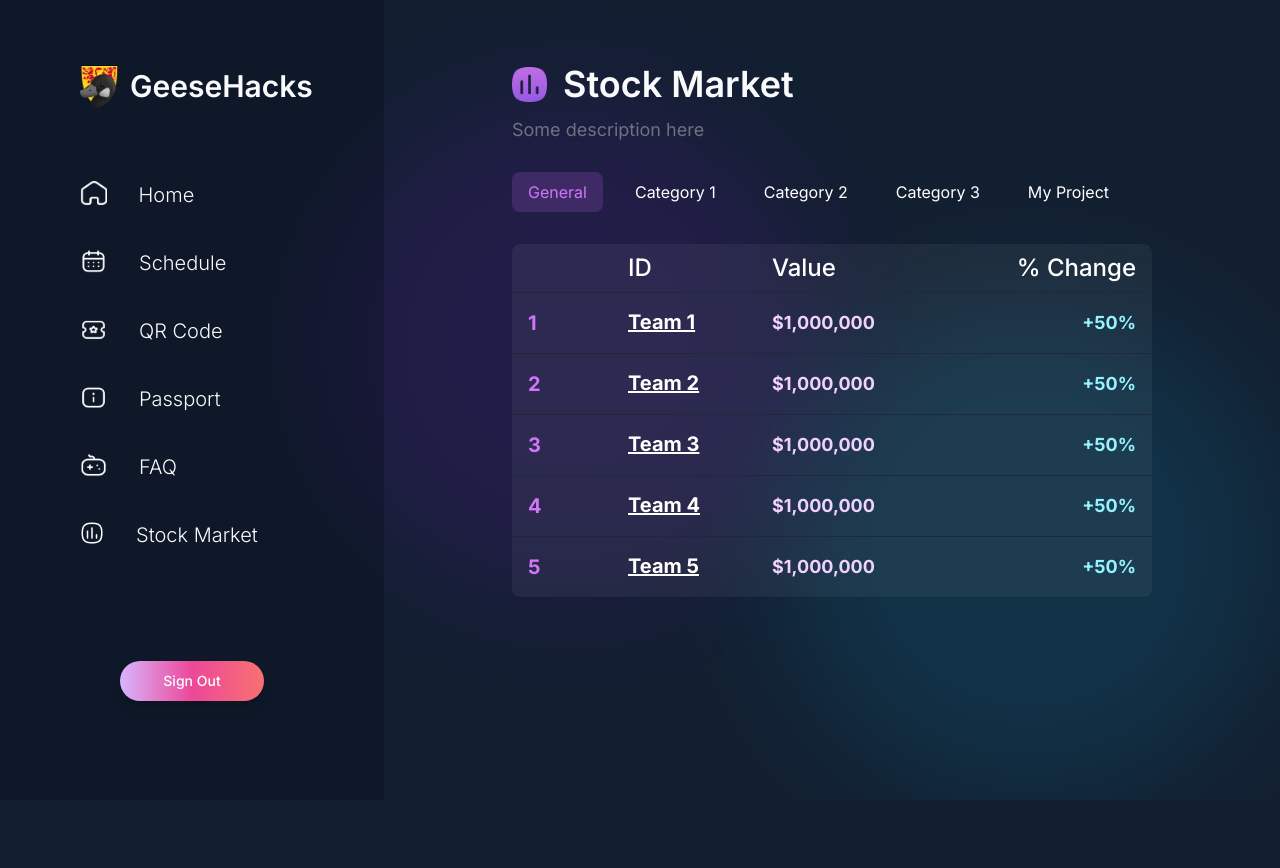
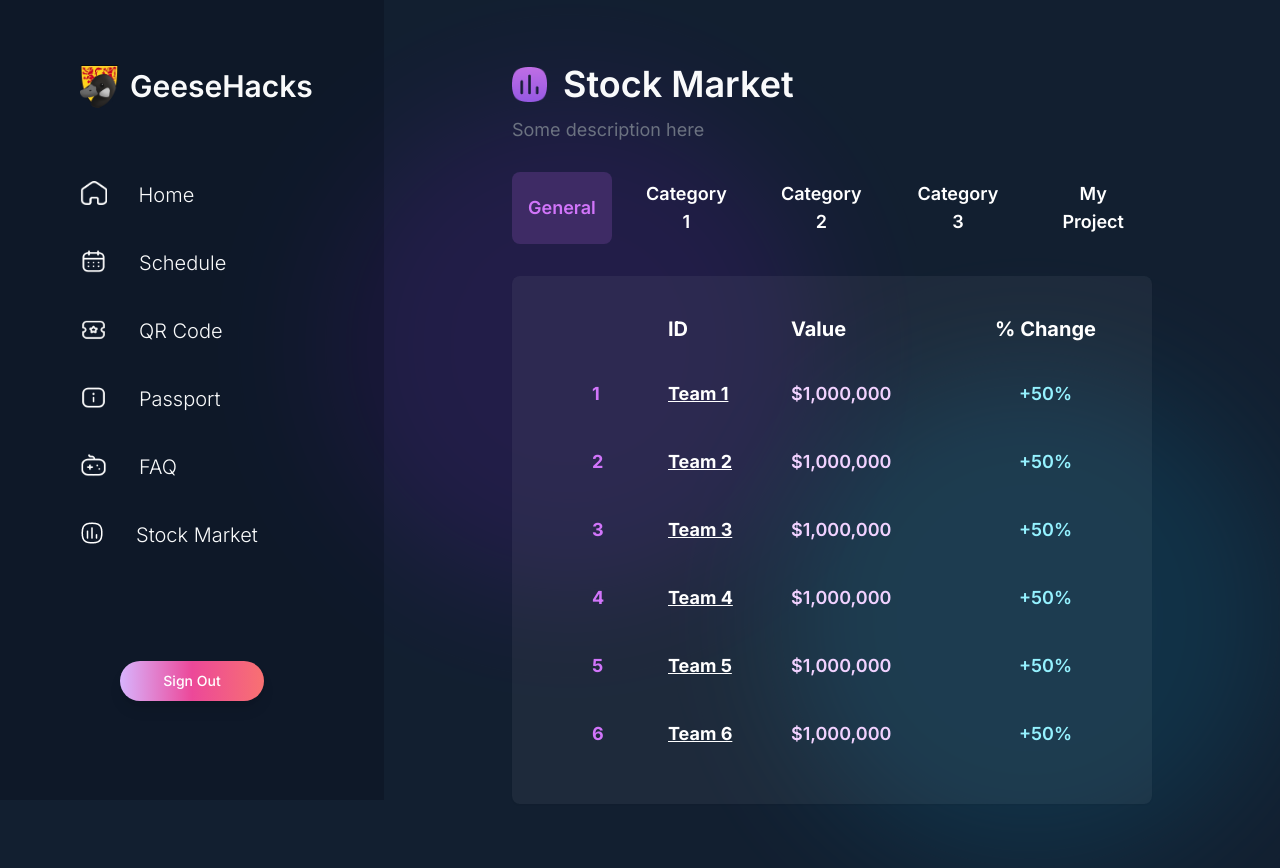
Before and after one commit to GeeseHacks/portal.geesehacks.com, a Next.js app: page /dashboard/stock-market in a window 1280 px wide. Before the commit the page ends 800 px from the top, so only its background shows below. Built offline with nearby package versions, Linux system fonts and the light colour scheme; no server answers.

Commit message:
leaderboard update part 2

```diff
--- a/app/dashboard/stock-market/LeaderBoard.tsx
+++ b/app/dashboard/stock-market/LeaderBoard.tsx
@@ -28,6 +28,7 @@ const teamsData = [
   { id: 3, name: "Team 3", value: "$1,000,000", change: "+50%" },
   { id: 4, name: "Team 4", value: "$1,000,000", change: "+50%" },
   { id: 5, name: "Team 5", value: "$1,000,000", change: "+50%" },
+  { id: 6, name: "Team 6", value: "$1,000,000", change: "+50%" },
 ];
 
 const LeaderBoard = () => {
@@ -38,29 +39,25 @@ const LeaderBoard = () => {
   };
 
   return (
-    <div >
-      <Card className="flex-1 flex w-full h-full min-w-0 overflow-hidden bg-opacity-5 bg-white ">
+    <div>
+      <Card className="flex-1 flex w-full h-full min-w-0 overflow-hidden bg-opacity-5 bg-white py-9 px-10">
         <Table>
           {/* <TableCaption>A list of your recent invoices.</TableCaption> */}
           <TableHeader>
-            <TableRow>
-              <TableHead className="w-[100px]"></TableHead>
-              <TableHead className="text-2xl text-white">ID</TableHead>
-              <TableHead className="text-2xl text-white">Value</TableHead>
-              <TableHead className="text-right text-2xl text-white">
-                % Change
-              </TableHead>
-            </TableRow>
+              <TableHead className="w-[100px] pb-4"></TableHead>
+              <TableHead className="text-xl font-bold text-white pb-4">ID</TableHead>
+              <TableHead className="text-xl font-bold text-white pb-4">Value</TableHead>
+              <TableHead className="text-right text-xl font-bold text-white pb-4">% Change</TableHead>
           </TableHeader>
           <TableBody>
             {teamsData.map((team) => (
               <TableRow key={team.id} className="hover:bg-[#0E0823] cursor-pointer">
-                <TableCell className="text-[20px] text-[#D175FA] font-bold">{team.id}</TableCell>
+                <TableCell className="text-[18px] text-[#D175FA] font-bold px-10 py-6 rounded-tl-2xl rounded-bl-2xl">{team.id}</TableCell>
                 <TableCell>
                   <Dialog>
                     <DialogTrigger asChild>
                       <button
-                        className="text-[20px] font-bold text-white underline"
+                        className="text-[18px] font-bold text-white underline"
                         onClick={() => handleRowClick(team.name)}
                       >
                         {team.name}
@@ -77,8 +74,8 @@ const LeaderBoard = () => {
                     </DialogContent>
                   </Dialog>
                 </TableCell>
-                <TableCell className="text-[#F1D2FF] text-lg font-bold">{team.value}</TableCell>
-                <TableCell className="text-right text-lg text-[#95F2FF] font-bold">{team.change}</TableCell>
+                <TableCell className="text-[#F1D2FF] text-lg font-semibold">{team.value}</TableCell>
+                <TableCell className="text-right text-lg text-[#95F2FF] font-semibold pr-10 rounded-tr-2xl rounded-br-2xl">{team.change}</TableCell>
               </TableRow>
             ))}
           </TableBody>
--- a/app/dashboard/stock-market/StockMarket.tsx
+++ b/app/dashboard/stock-market/StockMarket.tsx
@@ -50,7 +50,7 @@ const StockMarket: React.FC = () => {
         <p className="pb-7 text-md md:text-lg pt-3 text-gray-500">
           Some description here
         </p>
-        <div className="flex space-x-4 pb-8">
+        <div className="flex space-x-4 pb-8 text-lg font-semibold">
           {categories.map((category) => (
             <button
               key={category.name}
--- a/components/ui/table.tsx
+++ b/components/ui/table.tsx
@@ -20,7 +20,7 @@ const TableHeader = React.forwardRef<
   HTMLTableSectionElement,
   React.HTMLAttributes<HTMLTableSectionElement>
 >(({ className, ...props }, ref) => (
-  <thead ref={ref} className={cn("[&_tr]:border-b", className)} {...props} />
+  <thead ref={ref} className={cn("[&_tr]:der-bbor", className)} {...props} />
 ))
 TableHeader.displayName = "TableHeader"
 
@@ -58,7 +58,7 @@ const TableRow = React.forwardRef<
   <tr
     ref={ref}
     className={cn(
-      "border-b transition-colors hover:bg-muted/50 data-[state=selected]:bg-muted",
+      "transition-colors hover:bg-muted/50 data-[state=selected]:bg-muted",
       className
     )}
     {...props}
```
